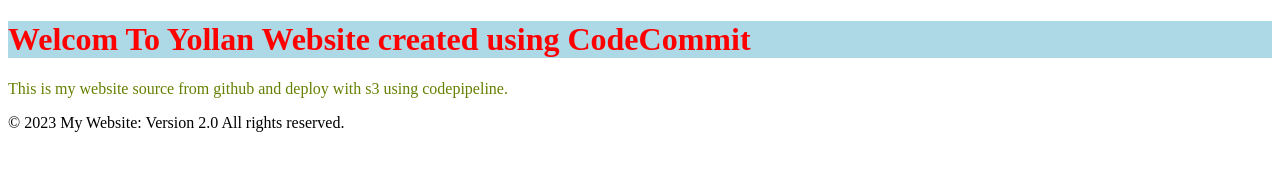
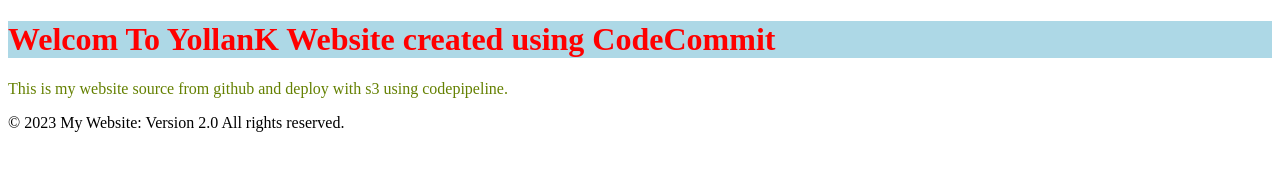
Before and after one commit to YKitsoukou/My-cloudFormation-template, a plain HTML site: page s3hosting.html in a window 1280 px wide. Drawn offline with Linux system fonts and the light colour scheme.

Commit message:
updating the Name

```diff
--- a/s3hosting.html
+++ b/s3hosting.html
@@ -5,7 +5,7 @@
 </head>
 <body>
   <header style="background-color: lightblue;">
-    <h1 style="color: rgb(255, 0, 0);">Welcom To Yollan Website created using CodeCommit</h1>
+    <h1 style="color: rgb(255, 0, 0);">Welcom To YollanK Website created using CodeCommit</h1>
   </header>
 
   <main>
```
